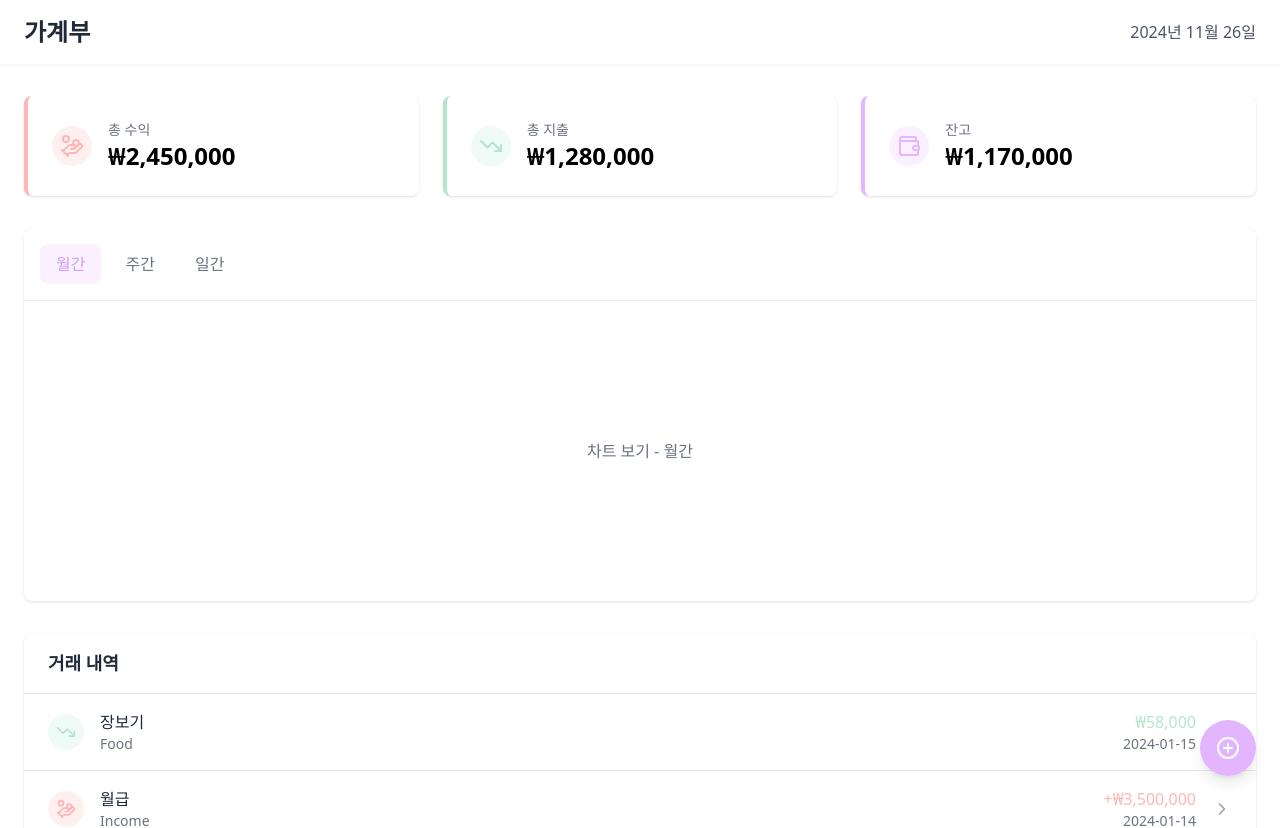
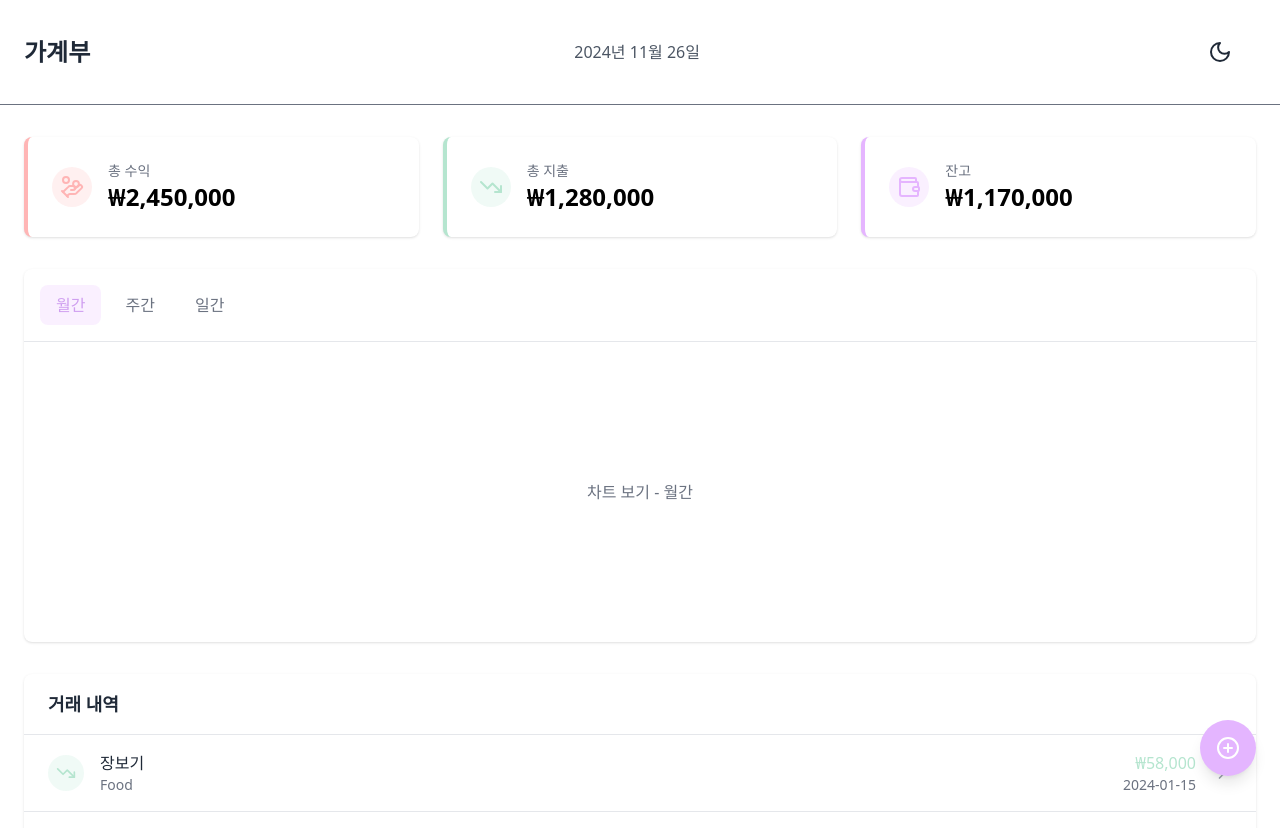
Before and after one commit to Lumire-ee/budget_book, a React (Create React App) app: page / in a window 1280 px wide. Shown: the top 828 px of the page. Built offline with nearby package versions, Linux system fonts and the light colour scheme.

Commit message:
feat: 다크모드 추가

```diff
--- a/public/index.html
+++ b/public/index.html
@@ -1,5 +1,5 @@
 <!DOCTYPE html>
-<html lang="en">
+<html lang="kr">
   <head>
     <meta charset="utf-8" />
     <link rel="icon" href="%PUBLIC_URL%/favicon.ico" />
--- a/src/App.js
+++ b/src/App.js
@@ -2,17 +2,19 @@ import React, { useState } from "react";
 import "./App.css";
 import { PlusCircle } from "lucide-react";
 
+import useDarkMode from "./hooks/DarkMode";
 import Header from "./components/Header";
 import ChartArea from "./components/ChartArea";
 import SummaryCards from "./components/SummaryCards";
 import TransactionsList from "./components/TransactionsList";
 
 function App() {
+  const [isDarkMode, setIsDarkMode] = useDarkMode();
   const [activeTab, setActiveTab] = useState("월간");
   return (
     <>
-      <Header />
-      <main className="max-w-7xl mx-auto px-4 sm:px-6 py-8">
+      <Header isDarkMode={isDarkMode} setIsDarkMode={setIsDarkMode} />
+      <main className="max-w-7xl mx-auto px-4 sm:px-6 py-8 dark:bg-darkbg">
         <SummaryCards />
         <ChartArea activeTab={activeTab} setActiveTab={setActiveTab} />
         <TransactionsList />
--- a/src/components/Header.js
+++ b/src/components/Header.js
@@ -1,15 +1,27 @@
-export default function Header() {
+import { SunDim, Moon } from "lucide-react";
+
+export default function Header({ isDarkMode, setIsDarkMode }) {
   return (
-    <header className="px-6 py-4 bg-white shadow-sm">
+    <header className="px-6 py-4 bg-white border-b dark:bg-darkbg border-gray-500 ">
       <div className="max-w-7xl mx-auto flex justify-between items-center">
-        <h1 className="text-2xl font-bold text-gray-800">가계부</h1>
-        <p className="text-gray-600">
+        <h1 className="text-2xl font-bold text-gray-800 dark:text-gray-200 flex justify-start">
+          가계부
+        </h1>
+        <p className="text-gray-600 dark:text-gray-400">
           {new Date().toLocaleDateString("ko-KR", {
             year: "numeric",
             month: "long",
             day: "numeric",
           })}
         </p>
+        <div className="flex justify-end p-4">
+          <button
+            onClick={() => setIsDarkMode(!isDarkMode)}
+            className="p-2 rounded text-gray-800 dark:text-gray-200 hover:bg-gray-200 dark:hover:bg-gray-600"
+          >
+            {isDarkMode ? <SunDim /> : <Moon />}
+          </button>
+        </div>
       </div>
     </header>
   );
--- a/src/components/SummaryCards.js
+++ b/src/components/SummaryCards.js
@@ -2,7 +2,7 @@ import { HandCoins, TrendingDown, Wallet } from "lucide-react";
 
 export default function SummaryCard() {
   return (
-    <div className="grid grid-cols-1 md:grid-cols-3 gap-6 mb-8 summarycards">
+    <div className="grid grid-cols-1 md:grid-cols-3 gap-6 mb-8 dark:bg-darkbg">
       <div className="bg-white rounded-lg shadow p-6 border-l-4 border-[#FFB5B5]">
         <div className="flex items-center">
           <div className="p-2 bg-[#FFB5B5] bg-opacity-20 rounded-full">
--- /dev/null
+++ b/src/hooks/DarkMode.js
@@ -0,0 +1,23 @@
+import { useState, useEffect } from "react";
+
+export default function useDarkMode() {
+  const [isDarkMode, setIsDarkMode] = useState(() => {
+    const storedTheme = localStorage.getItem("theme");
+    if (storedTheme) return storedTheme === "dark";
+
+    return window.matchMedia("(prefers-color-scheme: dark)").matches;
+  });
+
+  useEffect(() => {
+    const root = window.document.documentElement;
+    if (isDarkMode) {
+      root.classList.add("dark");
+      localStorage.setItem("theme", "dark");
+    } else {
+      root.classList.remove("dark");
+      localStorage.setItem("theme", "light");
+    }
+  }, [isDarkMode]);
+
+  return [isDarkMode, setIsDarkMode];
+}
--- a/src/index.css
+++ b/src/index.css
@@ -1,3 +1,7 @@
 @tailwind base;
 @tailwind components;
 @tailwind utilities;
+
+* {
+  @apply transition-colors duration-500;
+}
--- a/tailwind.config.js
+++ b/tailwind.config.js
@@ -1,8 +1,44 @@
 /** @type {import('tailwindcss').Config} */
 module.exports = {
+  darkMode: "class",
   content: ["./src/**/*.{js,jsx,ts,tsx}"],
   theme: {
-    extend: {},
+    extend: {
+      transitionProperty: {
+        colors: "background-color, border-color, color, fill, stroke",
+      },
+      fontFamily: {
+        display: ["Inter", "system-ui", "sans-serif"],
+        body: ["Inter", "system-ui", "sans-serif"],
+      },
+      colors: {
+        darkbg: "#212121",
+        primary: {
+          50: "#eff6ff",
+          100: "#dbeafe",
+          200: "#bfdbfe",
+          300: "#93c5fd",
+          400: "#60a5fa",
+          500: "#3b82f6",
+          600: "#2563eb",
+          700: "#1d4ed8",
+          800: "#1e40af",
+          900: "#1e3a8a",
+        },
+        secondary: {
+          50: "#f8fafc",
+          100: "#f1f5f9",
+          200: "#e2e8f0",
+          300: "#cbd5e1",
+          400: "#94a3b8",
+          500: "#64748b",
+          600: "#475569",
+          700: "#334155",
+          800: "#1e293b",
+          900: "#0f172a",
+        },
+      },
+    },
   },
   plugins: [],
 };
```
